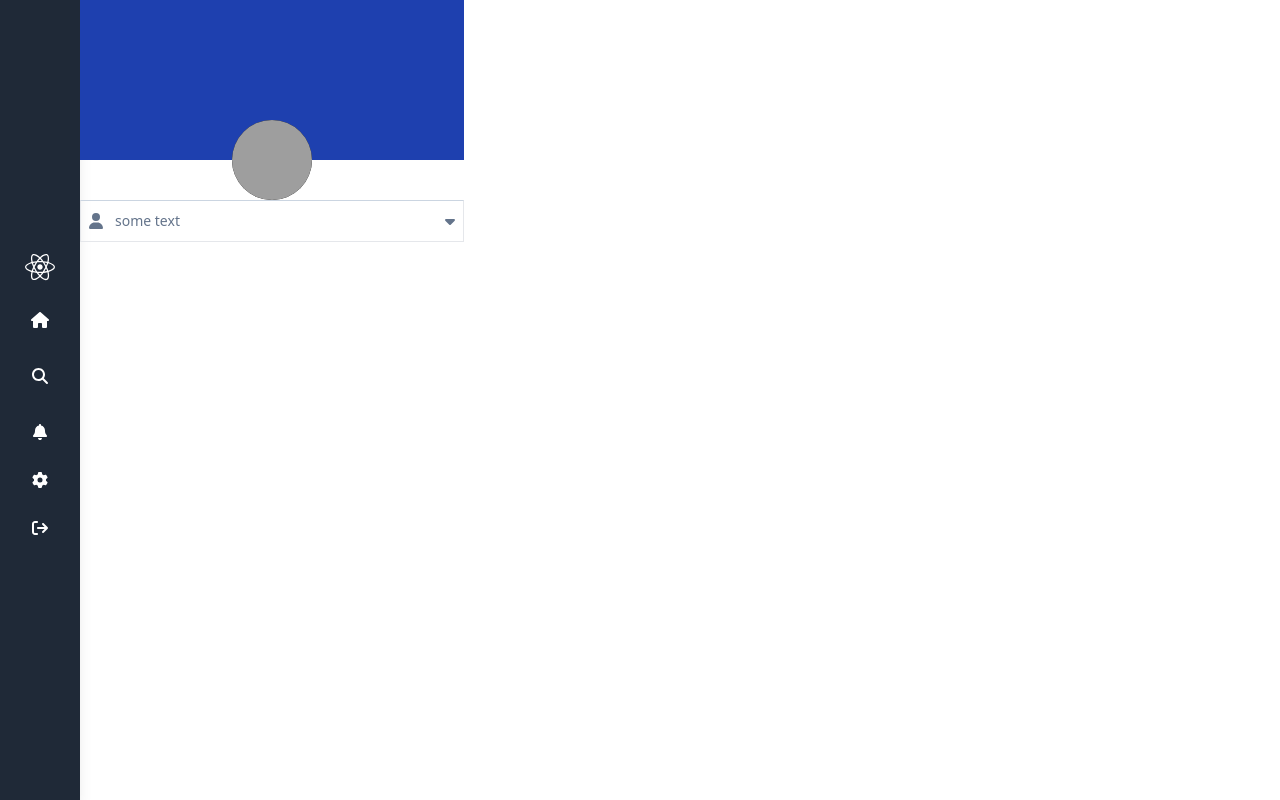
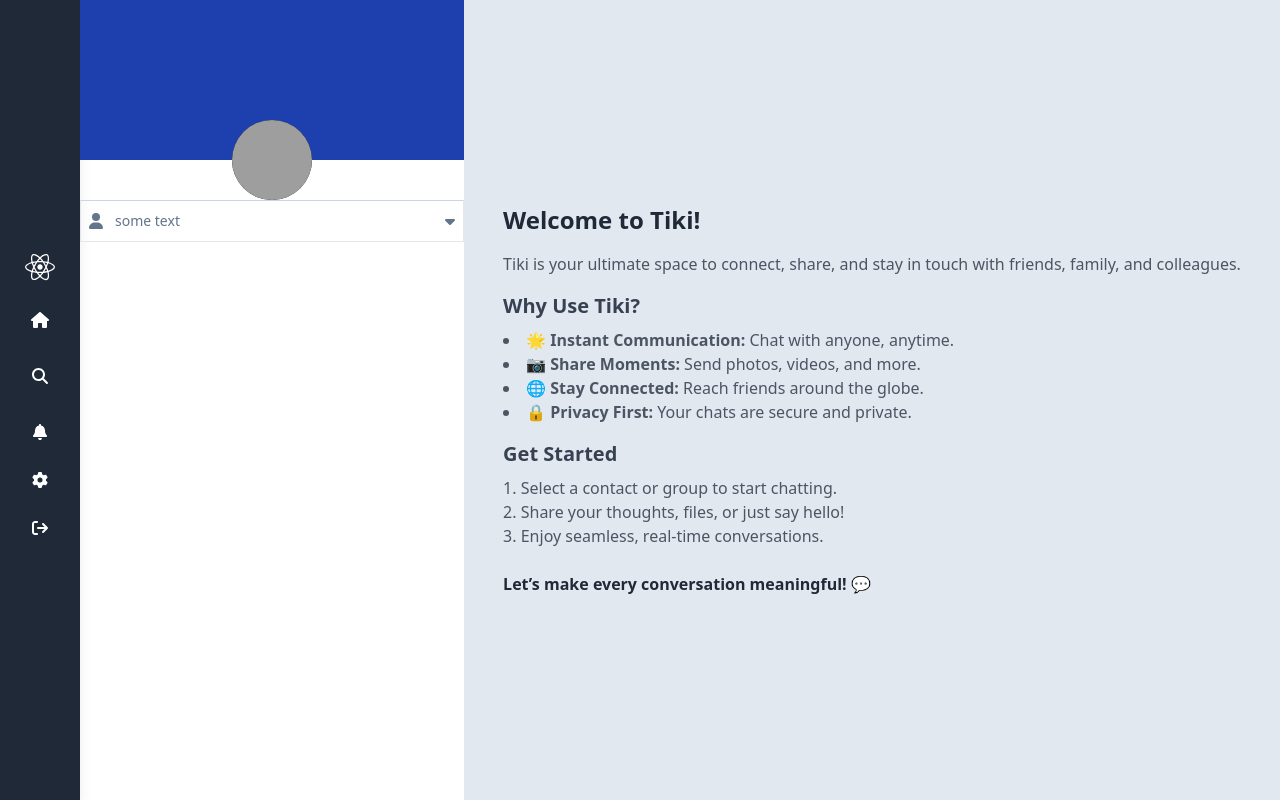
Before and after one commit to morisonfrederick/social-media-app, a React (Vite) app: page /profile in a window 1280 px wide. Built offline with nearby package versions, Linux system fonts and the light colour scheme; no server answers; grey boxes are pictures that could not be loaded.

Commit message:
ui fixed

```diff
--- a/src/Components/Side.tsx
+++ b/src/Components/Side.tsx
@@ -1,6 +1,6 @@
 function Side() {
   return (
-    <div className="h-screen w-full bg-slate-200 flex items-center justify-center ">
+    <div className="h-screen sm:flex hidden w-full bg-slate-200 flex-1 items-center justify-center ">
       <div className="">
         <h1 className="text-2xl font-bold text-gray-800 mb-4">
           Welcome to Tiki!
--- a/src/Pages/Find.tsx
+++ b/src/Pages/Find.tsx
@@ -54,7 +54,7 @@
   };
 
   return (
-    <div className="flex sm:flex-row sm:min-w-10  flex-col-reverse bg-white min-h-screen  items-center">
+    <div className="flex sm:flex-row sm:min-w-10  flex-col-reverse bg-white h-[100dvh]  items-center">
       <Navbar />
       <div className="sm:h-screen h-[calc(100vh-40px)] sm:w-96 w-screen  overflow-y-auto ">
         <h2 className=" text-xl font-semibold mb-6 text-center p-4">
@@ -99,9 +99,7 @@
           )}
         </div>
       </div>
-      <div className=" flex-1 sm:block hidden">
-        <Side />
-      </div>
+      <Side />
     </div>
   );
 }
--- a/src/Pages/FriendRequest.tsx
+++ b/src/Pages/FriendRequest.tsx
@@ -68,7 +68,7 @@
   };
 
   return (
-    <div className="flex sm:flex-row flex-col-reverse h-screen justify-center items-center bg-gray-100">
+    <div className="flex sm:flex-row flex-col-reverse h-[100dvh] justify-center items-center bg-gray-100">
       <Navbar />
       <div className=" h-full sm:max-w-96 w-screen">
         <div className="flex-grow bg-white  w-full sm:min-w-96 sm:h-[100vh-40px] h-full  p-6">
--- a/src/Pages/Login.tsx
+++ b/src/Pages/Login.tsx
@@ -75,7 +75,7 @@
   };
 
   return (
-    <div className="flex justify-center items-center h-screen p-4 ">
+    <div className="flex justify-center items-center h-[100dvh] p-4 ">
       <div className="sm:w-96 w-full p-6  rounded-2xl shadow-md bg-slate-50">
         <h2 className="text-3xl font-bold text-slate-500 text-center ">
           Welcome Back !
--- a/src/Pages/Profile.tsx
+++ b/src/Pages/Profile.tsx
@@ -4,6 +4,7 @@
 import { FontAwesomeIcon } from "@fortawesome/react-fontawesome";
 import { faCaretDown, faUser } from "@fortawesome/free-solid-svg-icons";
 import useProfilePicUpload from "../hooks/useProfilePicUpload";
+import Side from "../Components/Side";
 
 const url = import.meta.env.VITE_APP_API_URL;
 
@@ -12,7 +13,7 @@
   const { fileInputRef, handleFileChange, imageURL } = useProfilePicUpload();
 
   return (
-    <div className="flex flex-col-reverse sm:flex-row h-screen w-screen">
+    <div className="flex flex-col-reverse sm:flex-row h-[100dvh] w-screen">
       <Navbar />
       <div className="flex h-[calc(100vh-40px)] sm:h-screen  min-w-96 border-black">
         <div className="w-full  relative">
@@ -52,6 +53,7 @@
           </div>
         </div>
       </div>
+      <Side />
     </div>
   );
 }
--- a/src/Pages/Signup.tsx
+++ b/src/Pages/Signup.tsx
@@ -52,7 +52,7 @@
   };
 
   return (
-    <div className="flex justify-center items-center h-screen p-4 ">
+    <div className="flex justify-center items-center h-[100dvh] p-4 ">
       <div className="sm:w-96 w-full p-6  rounded-lg shadow-md bg-slate-50">
         <h2 className="text-2xl font-bold text-center text-slate-500">
           Register Account
```
